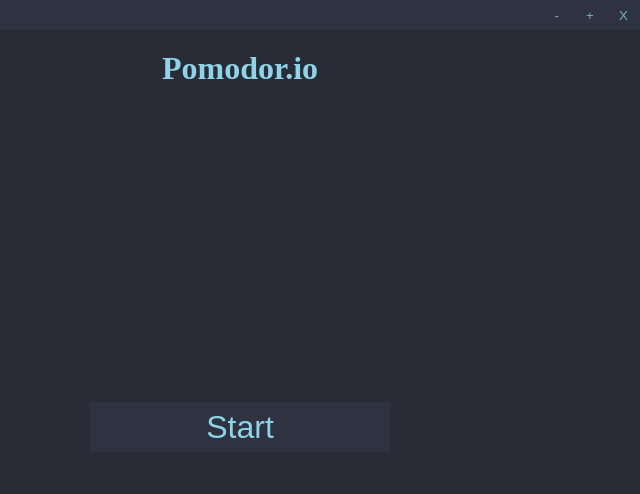
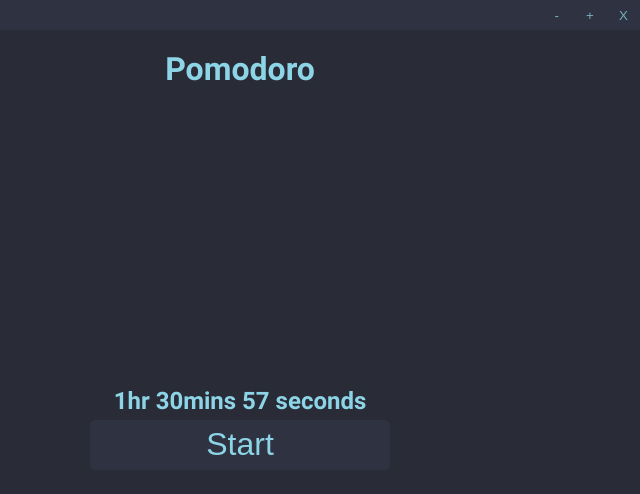
Before and after one commit to erayalkis/electron-test, an Electron app: page HTML/index.html in a window 800 px wide. Shown: the whole page, without its empty margins (160-800 px from the left). Drawn offline with Linux system fonts and the light colour scheme.

Commit message:
Update font

```diff
--- a/CSS/index.css
+++ b/CSS/index.css
@@ -3,8 +3,14 @@
   padding: 0;
 }
 
+@font-face {
+  font-family: "Roboto";
+  src: url("../Fonts/Roboto-Bold.ttf");
+}
+
 html {
   background-color: #292b36;
+  font-family: "Roboto";
 }
 
 .app-nav {
@@ -19,6 +25,7 @@
 }
 
 .app-main {
+  text-align: center;
   height: 85vh;
   color: #8dd5e6;
   display: flex;
@@ -38,11 +45,13 @@
   font-size: 2em;
   background-color: #2f3241;
   border: 0;
-  transition-property: transform, box-shadow;
+  transition-property: transform, box-shadow, margin-top;
   transition-duration: 200ms;
   transition-timing-function: ease-out;
   color: #8dd5e6;
   cursor: pointer;
+  margin-top: 5px;
+  border-radius: 5px;
 }
 
 .app-btn:hover {
@@ -53,7 +62,6 @@
 }
 
 .app-btn:active {
-  box-shadow: 0px 0px 5px #8dd5e6 inset;
   transform: scale(1);
 }
 
--- a/HTML/index.html
+++ b/HTML/index.html
@@ -23,10 +23,11 @@
       </div>
     </nav>
 
-    <h1 class="app-header">Pomodor.io</h1>
+    <h1 class="app-header">Pomodoro</h1>
 
     <section class="app-main">
       <div>
+        <h1 class="app-timer">1hr 30mins 57 seconds</h1>
         <button class="app-btn">Start</button>
       </div>
     </section>
```
Also changed, not shown: Fonts/Roboto-Bold.ttf (added).
